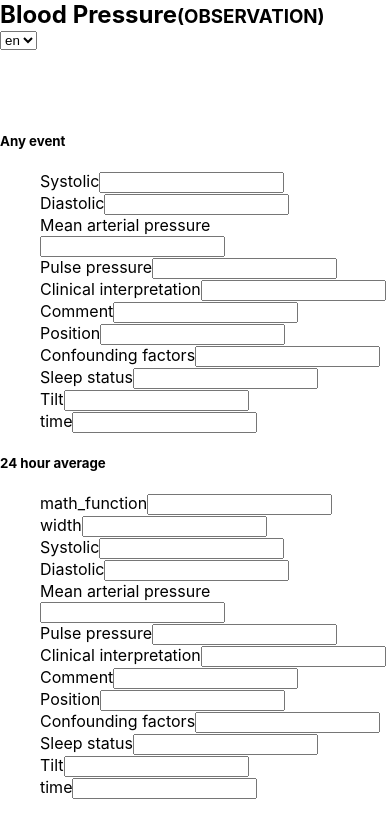
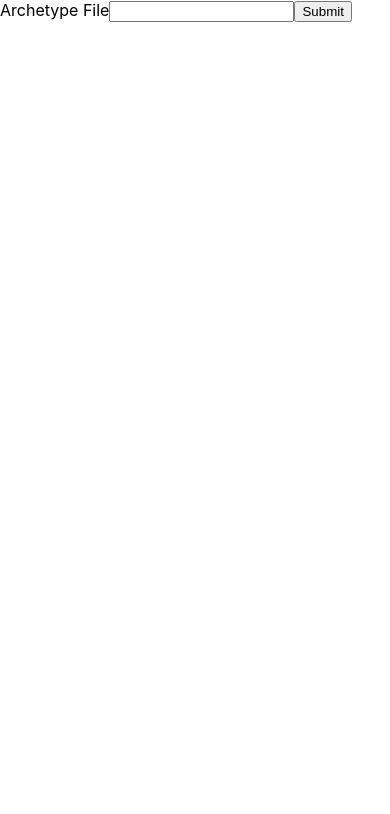
Before and after one commit to gauravhisar/UEHR-Form-Generator, a React (Create React App) app: page / in a window 390 px wide. Shown: the top 814 px of the page. Built offline with nearby package versions, Linux system fonts and the light colour scheme; the HTML template or start-up script is replaced by a standard one.

Commit message:
Select File

```diff
--- /dev/null
+++ b/src/components/FileUploadPage.jsx
@@ -0,0 +1,37 @@
+
+import React from "react";
+export default function FileUploadPage({setSelectedFile, fetchFile}) {
+
+    async function fileChangeHandler(e) {
+      console.log(e.target.value);
+      await setSelectedFile(e.target.value);
+    }
+
+    function handleFileSubmission() {
+        fetchFile();
+    }
+
+    return (
+      <div className="col-sm-6">
+        <div className="input-group m-3">
+        <span className="input-group-text" id="basic-addon1">Archetype File</span>
+          <input
+            type="text"
+            aria-label="Filename"
+            className="form-control"
+            id="basic-url"
+            aria-describedby="basic-addon3"
+            onChange = {fileChangeHandler}
+          />
+          <button
+            className="btn btn-secondary"
+            type="button"
+            id="inputGroupFileAddon04"
+            onClick={handleFileSubmission}
+          >
+            Submit
+          </button>
+        </div>
+      </div>
+    );
+  }
--- a/src/components/Main.js
+++ b/src/components/Main.jsx
@@ -1,14 +1,19 @@
-import React, { useEffect, useState } from "react";
+import React, { useState } from "react";
 import InputComp from "./InputComp";
 import LangSelector from "./LangSelector";
+import FileUploadPage from "./FileUploadPage"
+
+
 
 export default function Main() {
+  const [selectedFile, setSelectedFile] = useState();
+
   const [data, setData] = useState([]);
   const [loaded, setLoaded] = useState(false);
   const [ln, setLanguage] = useState("en");
 
-  useEffect(() => {
-    fetch("bp-ln.json", {
+    function fetchFile(){
+    fetch(`${selectedFile}.json`, {
       headers: {
         "Content-Type": "application/json",
         Accept: "application/json",
@@ -22,9 +27,7 @@ export default function Main() {
       await setData(res);
       setLoaded(true);
     });
-  }, []);
-
-
+  }
 
   return (
     <>
@@ -36,7 +39,11 @@ export default function Main() {
               <h3 style={{ display: "inline" }}>({data.tree.rmType})</h3>
             </div>
             <div className="col-sm-2">
-              <LangSelector ln={ln} setLanguage = {setLanguage} langs = {data.languages}/>
+              <LangSelector
+                ln={ln}
+                setLanguage={setLanguage}
+                langs={data.languages}
+              />
             </div>
           </div>
 
@@ -73,12 +80,14 @@ export default function Main() {
                 </div>
               );
             } else {
-              return <InputComp key={child.id} ln = {ln} child={child} />;
+              return <InputComp key={child.id} ln={ln} child={child} />;
             }
           })}
         </div>
       ) : (
-        <></>
+        <>
+          <FileUploadPage setSelectedFile = {setSelectedFile} fetchFile={fetchFile} />
+        </>
       )}
     </>
   );
```
Also changed, not shown: public/Blood Pressure.json (renamed from public/bp-ln.json). Lines whose indentation alone changed are shown as unchanged.
